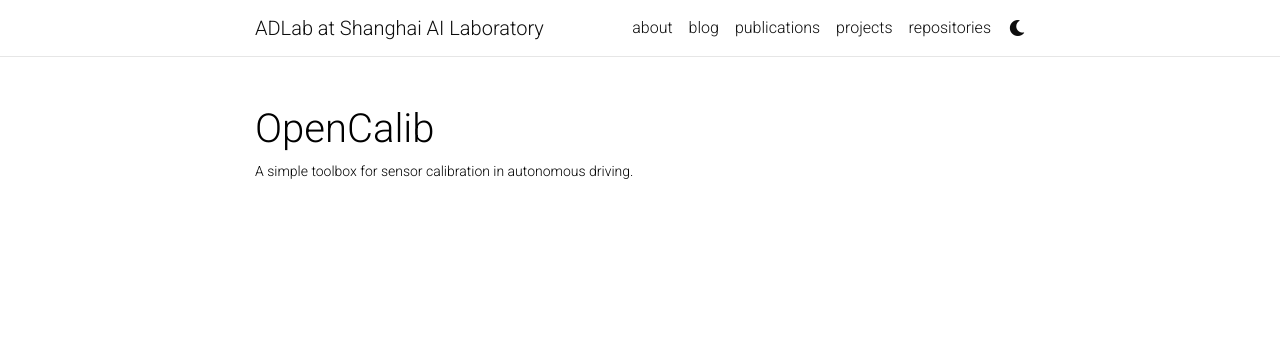
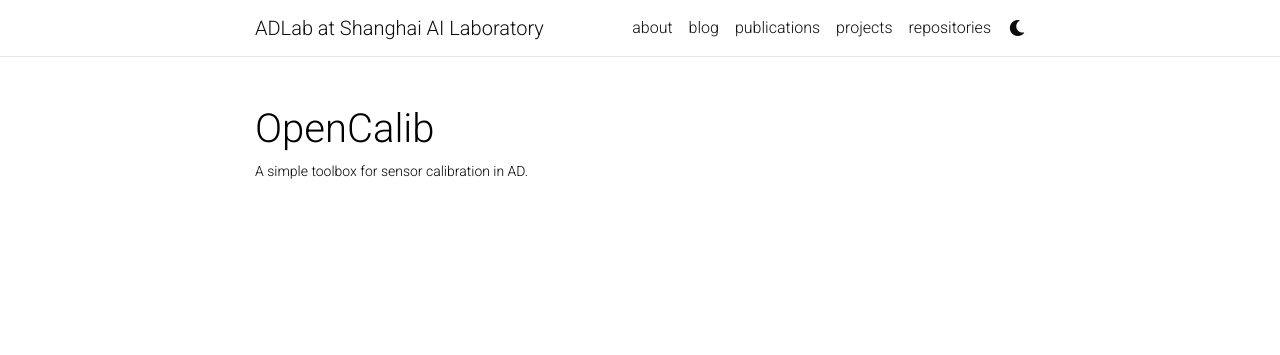
Before and after one commit to PJLab-ADG/pjlab-adg.github.io, a Jekyll site: the page built from _projects/OpenCalib.md, in a window 1280 px wide. Shown: the top 355 px of the page. Built offline with Jekyll 4.4.1, drawn with Linux system fonts in a browser that asks for light colours; comment, search, counter and statistics services are not loaded; a style sheet for code colours, icons or effects is not loaded.

```diff
--- a/_projects/OpenCalib.md
+++ b/_projects/OpenCalib.md
@@ -1,7 +1,7 @@
 ---
 layout: page
 title: OpenCalib
-description: A simple toolbox for sensor calibration in autonomous driving.
+description: A simple toolbox for sensor calibration in AD.
 img: assets/projects/OpenCalib/icon.png
 importance: 1
 category: Sensors & Neural Rendering
```
Also changed, not shown: _projects/PCSeg.md (+1 -1 lines), _projects/SenPlac.md (added, +9 -0 lines), assets/projects/SenPlac/Logo-SensorPlacement.png (added).
